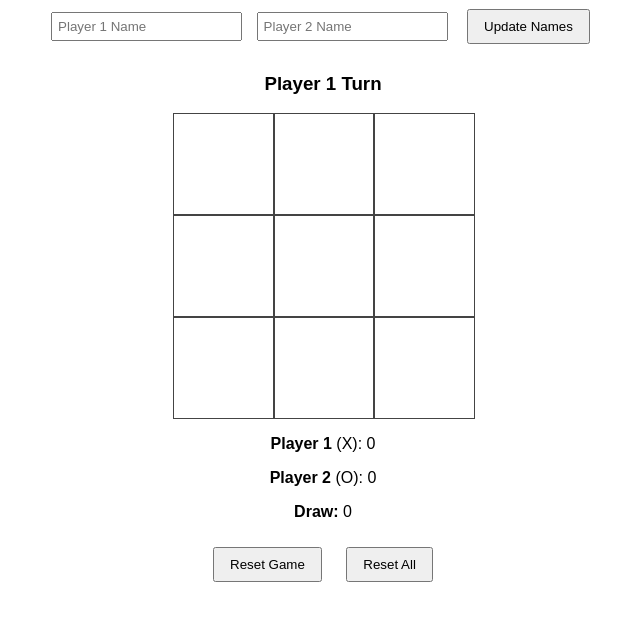
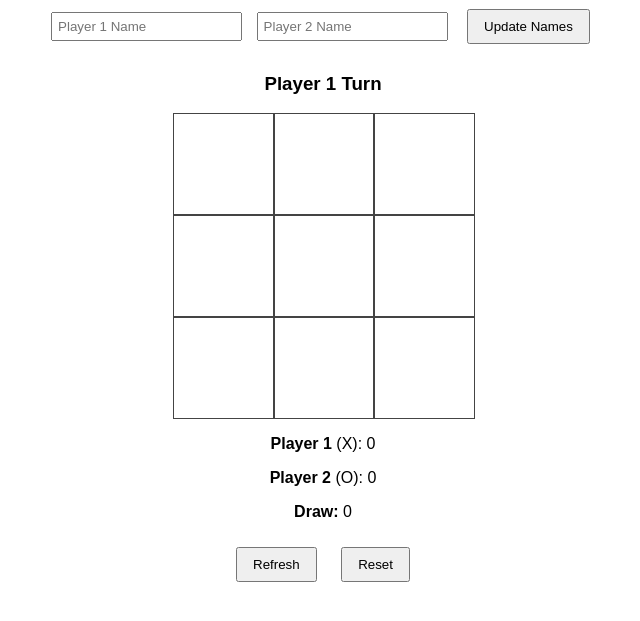
Before and after one commit to itMusab/Even-and-odd-Checker, a plain HTML site: page index.html in a window 1280 px wide. Shown: the part 79-700 px from the top of the page, without its empty margins (317-957 px from the left). Drawn offline with Linux system fonts and the light colour scheme.

Commit message:
fix changes

```diff
--- a/index.html
+++ b/index.html
@@ -36,8 +36,8 @@
             <p><b>Draw:</b> <span id="scoreDraw">0</span></p>
             </div>
 
-<button onclick="resetGame()">Reset Game</button>
-<button onclick="resetAll()">Reset All</button>
+          <button onclick="resetGame()">Refresh </button>
+          <button onclick="resetAll()">Reset </button>
 
         <script src="app.js"></script>
     </body>
```
Lines whose indentation alone changed are shown as unchanged.
